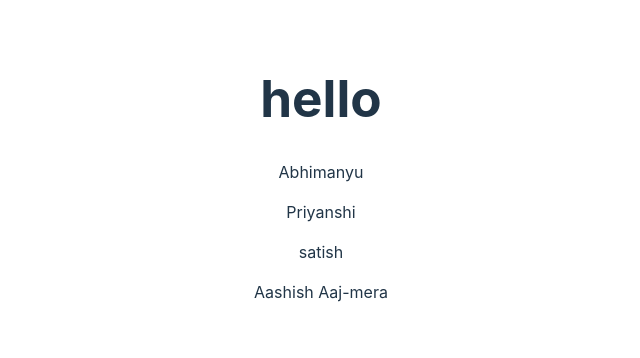
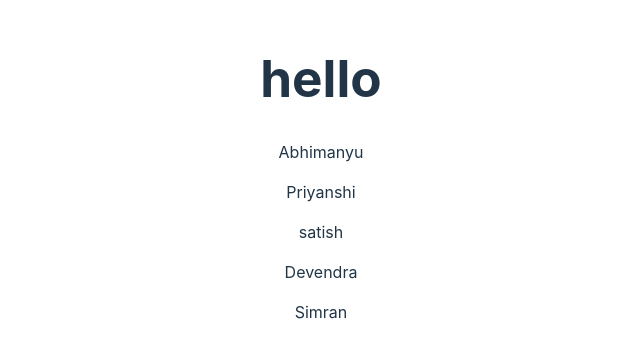
Before and after one commit to wedding-planner-05/wedding_planner, a React (Vite) app in the folder wedding-management/: page / in a window 1280 px wide. Shown: the part 222-580 px from the top of the page, without its empty margins (319-959 px from the left). Built offline with nearby package versions, Linux system fonts and the light colour scheme.

Commit message:
my first commit

```diff
--- a/wedding-management/src/App.jsx
+++ b/wedding-management/src/App.jsx
@@ -9,7 +9,9 @@ function App() {
     <p>Abhimanyu</p>
     <p>Priyanshi</p>
     <p>satish</p>
-    <p>Aashish Aaj-mera</p>
+  <p>Devendra</p>
+  <p>Simran</p>
+
   </>
 }
 
```
